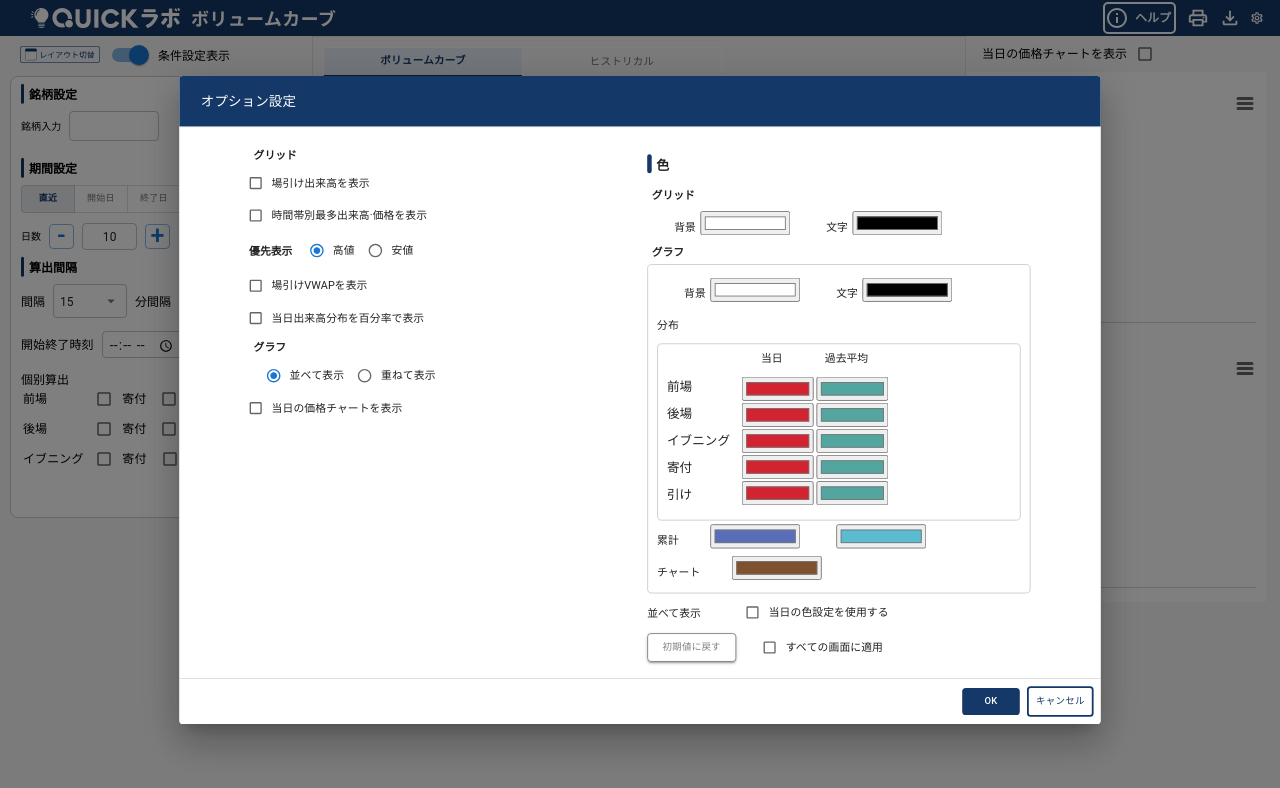
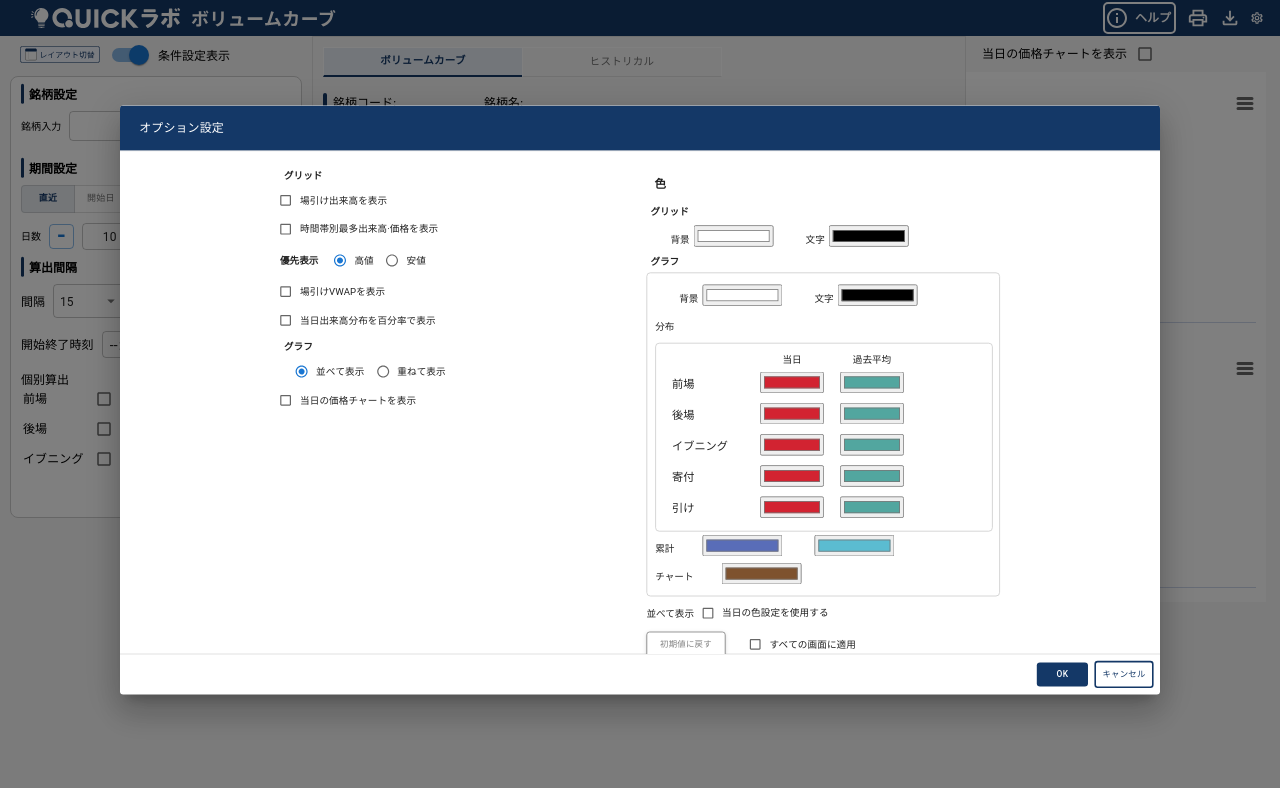
Before and after one commit to xiliu2529/react-app-main, a React (Vite) app: page / in a window 1280 px wide. Both pictures are taken after a click on the element 1265 px from the left and 17 px from the top of the page. Shown: the top 788 px of the page. Built offline with nearby package versions, Linux system fonts and the light colour scheme; the HTML template or start-up script is replaced by a standard one.

Commit message:
08.23设置不缩小

```diff
--- a/src/components/SettingsDialog/SettingsDialog.css
+++ b/src/components/SettingsDialog/SettingsDialog.css
@@ -2,27 +2,18 @@
   font-size: 13px;
 }
 
-.main-container {
-  margin-left: 10px;
-  margin-right: 10px;
-  min-width: 320px;
-  max-width: 1200px;
-}
 
 .inline-container {
   display: flex;
   align-items: center;
   padding-left: 30px;
   padding-right: 10px;
-  min-width: 100px;
 }
 
 .wrapper {
   display: flex;
   align-items: center;
   flex-wrap: wrap;
-  min-width: 200px;
-  max-width: 100%;
 }
 
 .wrapper p {
@@ -31,43 +22,36 @@
 }
 
 .color-picker-column input {
-  margin-top: 2px;
+
+  margin:0px 10px;
   width: 80px;
-  min-width: 50px;
-  max-width: 120px;
 }
 
 .text-column {
   margin-top: 10px;
+  width: 100px;
   font-size: 14px;
   margin-bottom: 9px;
-  min-width: 100px;
-  max-width: 400px;
 }
 
-.header-p {
-  white-space: nowrap;
-  margin: 0;
+.header-container {
+  margin-left:10px ;
+  display: flex;
+  align-items: center;
+}
+.header-p{
   text-align: center;
-  margin-top: -20px;
-
-  margin-bottom: 10px;
-  min-width: 50px;
-  max-width: 600px;
+  margin:0px 10px;
+  width: 80px;
 }
-
 .container {
   display: flex;
   align-items: center;
   flex-wrap: wrap;
-  min-width: 300px;
-  max-width: 100%;
 }
 
 .inline-element {
   margin-right: 10px;
-  min-width: 100px;
-  max-width: 200px;
 }
 
 .settings-icon {
@@ -76,8 +60,6 @@
   background-repeat: no-repeat;
   cursor: pointer;
   padding-right: 30px;
-  min-width: 30px;
-  max-width: 60px;
 }
 
 
@@ -86,8 +68,6 @@
   font-weight: bold;
   font-size: 1.2em;
   padding-left: 10px;
-  min-width: 150px;
-  max-width: 100%;
 }
 
 .category-title::before {
@@ -96,7 +76,6 @@
   top: 0;
   left: 0;
   width: 5px;
-  height: 100%;
   background-color: #143867;
   border-radius: 5px;
 }
@@ -104,8 +83,6 @@
 .sub-title {
   font-weight: bold;
   margin: 5px;
-  min-width: 100px;
-  max-width: 300px;
 }
 
 .custom-button {
@@ -113,6 +90,4 @@
   color: gray;
   border: 2px solid gray;
   margin-right: 30px;
-  min-width: 80px;
-  max-width: 150px;
 }
--- a/src/components/SettingsDialog/SettingsDialog.tsx
+++ b/src/components/SettingsDialog/SettingsDialog.tsx
@@ -17,7 +17,7 @@ type CheckboxState = boolean[];
 type RadioValue = string[];
 type ColorValue = string[];
 const SettingsDialog = () => {
-    const { setSettingsState} = useMyContext();
+    const { setSettingsState } = useMyContext();
     const [open, setOpen] = useState(false); // ダイアログの開閉状態を管理する状態を定義
     const [checkboxStates, setCheckboxStates] = useState<CheckboxState>(
         Array(7).fill(false) // 7つのチェックボックスの初期状態をすべて未選択にする
@@ -82,15 +82,15 @@ const SettingsDialog = () => {
             <Dialog open={open} onClose={() => handleClose(false)} maxWidth="lg" fullWidth sx={{
                 zIndex: 9999,
                 '& .MuiDialog-paper': {
-                    width: '80%',
-                    transform: 'scale(0.9)',
+                    minWidth: '1300px',
+                    transform: 'scale(0.8)',
                 }
             }}>
                 <DialogTitle sx={{ backgroundColor: '#143867', color: '#fff' }}>オプション設定</DialogTitle>
                 <DialogContent dividers>
                     <div style={{ display: 'flex', justifyContent: 'center' }}>
-                        <FormControl component="fieldset" sx={{ width: '89%' }}>
-                            <Grid className='main-container' container spacing={2}>
+                        <FormControl component="fieldset" sx={{ width: '900px', }}>
+                            <Grid className='main-container' container spacing={2} wrap="nowrap" >
                                 <Grid item xs={12} sm={6} className='left-container'>
                                     <p className='sub-title'>グリッド</p>
                                     <FormControlLabel
@@ -153,7 +153,7 @@ const SettingsDialog = () => {
                                     />
                                 </Grid >
 
-                                <Grid item xs={12} sm={6} className='right-container'>
+                                <Grid item xs={10} sm={6} className='right-container'>
 
                                     <p className='category-title'>色</p>
                                     <p className='sub-title'>グリッド</p>
@@ -182,54 +182,62 @@ const SettingsDialog = () => {
                                         </div>
                                         <p> 分布</p>
                                         <div>
-                                            <div style={{ border: '1px solid #ccc', borderRadius: '5px', padding: '10px' }}>
-                                                <Grid container spacing={2}>
-                                                    <Grid item xs={12}>
-                                                    </Grid>
-                                                    <Grid item xs={2.5} >
+                                            <div style={{ border: '1px solid #ccc', borderRadius: '5px', padding: '10px' ,minWidth:'400px'}}>
+                                                <div className="header-container">
+                                                <div className="text-column"></div>
+                                                    <p className="header-p">当日</p>
+                                                    <p className="header-p">過去平均</p>
+                                                </div>
+
+                                                <div className="header-container">
                                                 <div className="text-column">前場</div>
-                                                        <div className="text-column">後場</div>
-                                                        <div className="text-column">イブニング</div>
-                                                        <div className="text-column">寄付</div>
-                                                        <div className="text-column">引け</div>
-                                                    </Grid>
-                                                    <Grid item xs={2.5}>
-                                                        <p className="header-p">当日</p>
                                                 <div className="color-picker-column">
                                                     <input type="color" value={colors[4]} onChange={(event) => handleColorChange(4, event.target.value)} />
                                                 </div>
                                                 <div className="color-picker-column">
+                                                    <input type="color" value={colors[9]} onChange={(event) => handleColorChange(9, event.target.value)} />
+                                                </div>
+                                                </div>
+
+                                                <div className="header-container">
+                                                <div className="text-column">後場</div>
+                                                <div className="color-picker-column">
                                                     <input type="color" value={colors[5]} onChange={(event) => handleColorChange(5, event.target.value)} />
                                                 </div>
                                                 <div className="color-picker-column">
+                                                    <input type="color" value={colors[10]} onChange={(event) => handleColorChange(10, event.target.value)} />
+                                                </div>
+                                                </div>
+                                                <div className="header-container">
+                                                <div className="text-column">イブニング</div>
+                                                <div className="color-picker-column">
                                                     <input type="color" value={colors[6]} onChange={(event) => handleColorChange(6, event.target.value)} />
                                                 </div>
+
+                                                <div className="color-picker-column">
+                                                    <input type="color" value={colors[11]} onChange={(event) => handleColorChange(11, event.target.value)} />
+                                                </div>
+                                                </div>
+                                                <div className="header-container">
+                                                <div className="text-column">寄付</div>
                                                 <div className="color-picker-column">
                                                     <input type="color" value={colors[7]} onChange={(event) => handleColorChange(7, event.target.value)} />
                                                 </div>
                                                 <div className="color-picker-column">
+                                                    <input type="color" value={colors[12]} onChange={(event) => handleColorChange(12, event.target.value)} />
+                                                </div>
+                                                </div>
+                                                <div className="header-container">
+                                                <div className="text-column">引け</div>
+                                                <div className="color-picker-column">
                                                     <input type="color" value={colors[8]} onChange={(event) => handleColorChange(8, event.target.value)} />
                                                 </div>
-                                                    </Grid>
-                                                    <Grid item xs={2.5}>
-                                                        <p className="header-p">過去平均</p>
-                                                        <div className="color-picker-column">
-                                                            <input type="color" value={colors[9]} onChange={(event) => handleColorChange(9, event.target.value)} />
-                                                        </div>
-                                                        <div className="color-picker-column">
-                                                            <input type="color" value={colors[10]} onChange={(event) => handleColorChange(10, event.target.value)} />
-                                                        </div>
-                                                        <div className="color-picker-column">
-                                                            <input type="color" value={colors[11]} onChange={(event) => handleColorChange(11, event.target.value)} />
-                                                        </div>
-                                                        <div className="color-picker-column">
-                                                            <input type="color" value={colors[12]} onChange={(event) => handleColorChange(12, event.target.value)} />
-                                                        </div>
+
                                                 <div className="color-picker-column">
                                                     <input type="color" value={colors[13]} onChange={(event) => handleColorChange(13, event.target.value)} />
                                                 </div>
-                                                    </Grid>
-                                                </Grid>
+                                                </div>
+
                                             </div>
                                             <div className="wrapper">
                                                 <p>累計</p>
```
Lines whose indentation alone changed are shown as unchanged.
